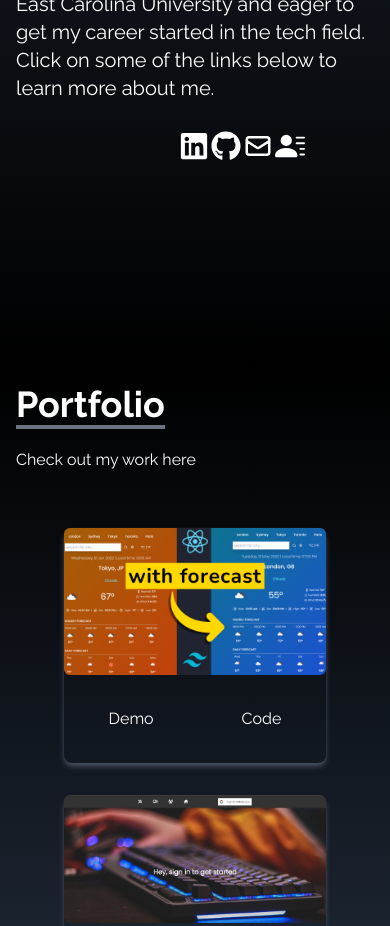
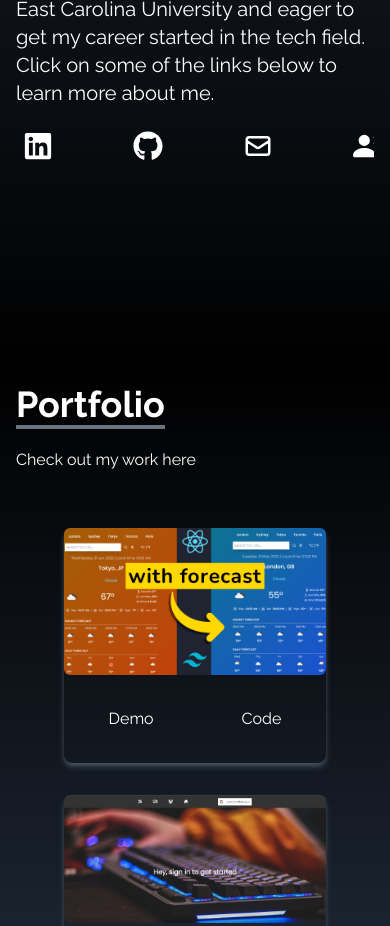
Before and after one commit to jonesdy99/MainPortfolio, a React (Create React App) app: page / in a window 390 px wide. Shown: the part 1320-2246 px from the top of the page. Built offline with nearby package versions, Linux system fonts and the light colour scheme.

Commit message:
implement mobile fixes

```diff
--- a/src/components/About.jsx
+++ b/src/components/About.jsx
@@ -60,13 +60,13 @@ const About = () => {
 
 
 
-        <div className='flex justify-center lg:hidden'>
+        <div className='flex justify-center overflow-hidden lg:hidden'>
       <ul className='flex flex-row'>
         {links.map(({id, child, href, style, download}) => (
         // eslint-disable-next-line no-useless-concat
-        <li key={id} className={"flex flex-row h-10 w-6 px-4 hover:rounded-md duration-300" + " " + style}>
+        <li key={id} className={"flex flex-row px-4 hover:scale-150 duration-300" + " " + style}>
             <a href={href}
-            className='flex flex-row items-center h-10 px-4 text-white'
+            className='flex flex-row items-center px-4 text-white'
             download={download}
             target='_blank'
             rel='noreferrer'>
```
